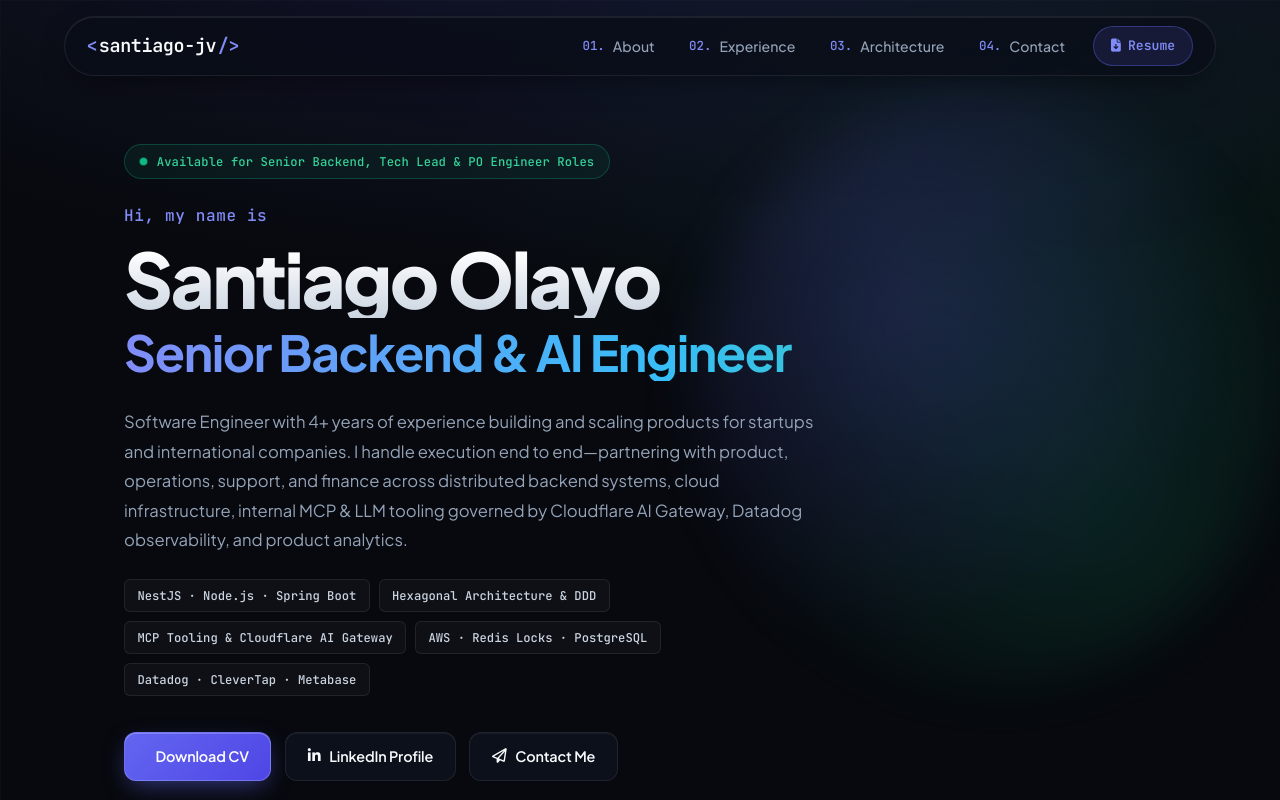
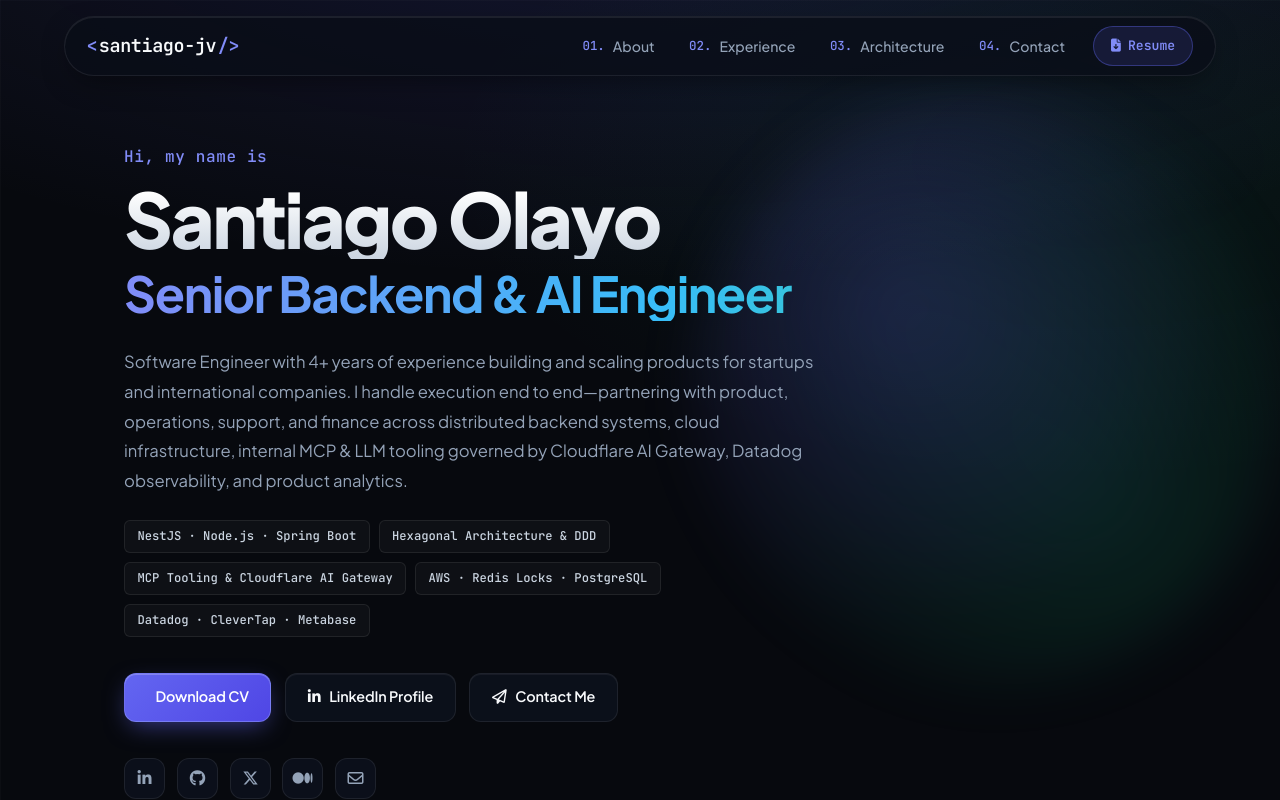
Before and after one commit to santiago-jv/santiago-jv, a Next.js app: page / in a window 1280 px wide. Shown: the top 800 px of the page. Built offline with nearby package versions, Linux system fonts and the light colour scheme.

Commit message:
chore: remove open to opportunities notices from hero, contact, and footer

```diff
--- a/components/Footer.tsx
+++ b/components/Footer.tsx
@@ -13,12 +13,6 @@
             <div className={styles.brandSection}>
               <div className={styles.logo}>{FOOTER_CONTENT.brand.name}</div>
               <p className={styles.brandDescription}>{FOOTER_CONTENT.brand.description}</p>
-              <div className={styles.availability}>
-                <div className={styles.statusIndicator}>
-                  <div className={styles.statusDot}></div>
-                  <span className={styles.statusText}>{FOOTER_CONTENT.brand.availabilityText}</span>
-                </div>
-              </div>
             </div>
 
             <div className={styles.linksSection}>
--- a/data/portfolio-content.ts
+++ b/data/portfolio-content.ts
@@ -24,7 +24,6 @@
 ];
 
 export const HERO_CONTENT: HeroContent = {
-  badgeText: 'Available for Senior Backend, Tech Lead & PO Engineer Roles',
   greeting: 'Hi, my name is',
   name: 'Santiago Olayo',
   role: 'Senior Backend & AI Engineer',
@@ -191,10 +190,10 @@
 export const CONTACT_CONTENT: ContactContent = {
   heading: {
     number: '03.',
-    title: 'Contact & Opportunities',
+    title: 'Contact',
     subtitle: "Let's Build Something Solid",
     description:
-      "I'm open to Senior Backend Engineer, Tech Lead, and Product Owner Engineer opportunities across LatAm and remote teams. Reach out directly or send a message below.",
+      'Whether you want to discuss backend architecture, internal AI workflows, or engineering collaborations, feel free to reach out directly.',
   },
   introTitle: 'Direct Channels',
   formTitle: 'Send a Message',
@@ -239,7 +238,6 @@
     name: '<santiago-jv/>',
     description:
       'Senior Software Engineer focused on backend architecture, MCP & LLM internal tooling, observability, and end-to-end product execution.',
-    availabilityText: 'Open to Senior / Tech Lead opportunities',
   },
   quickLinks: NAVIGATION_LINKS,
   skills: [
--- a/layout/header/mainContent/MainContent.tsx
+++ b/layout/header/mainContent/MainContent.tsx
@@ -5,11 +5,6 @@
 const MainContent: React.FC = () => {
   return (
     <main id="about" className={styles['main-content']}>
-      <div className={`${styles.statusPill} ${styles.introItem} ${styles.delay1}`}>
-        <span className={styles.statusDot} aria-hidden="true"></span>
-        <span>{HERO_CONTENT.badgeText}</span>
-      </div>
-
       <p className={`${styles['greeting-text']} ${styles.introItem} ${styles.delay1}`}>
         {HERO_CONTENT.greeting}
       </p>
--- a/types/portfolio.ts
+++ b/types/portfolio.ts
@@ -20,7 +20,6 @@
 }
 
 export interface HeroContent {
-  badgeText: string;
   greeting: string;
   name: string;
   role: string;
@@ -76,7 +75,6 @@
   brand: {
     name: string;
     description: string;
-    availabilityText: string;
   };
   quickLinks: NavigationLink[];
   skills: string[];
```
